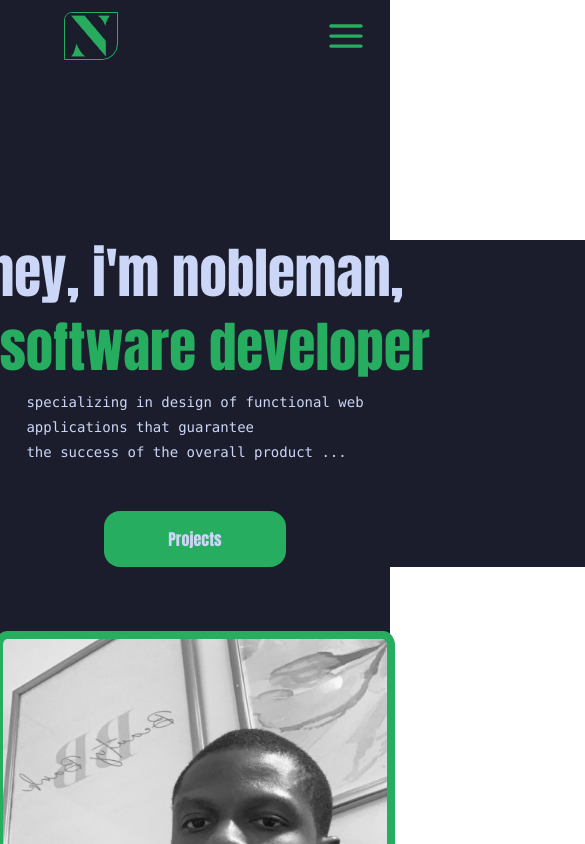
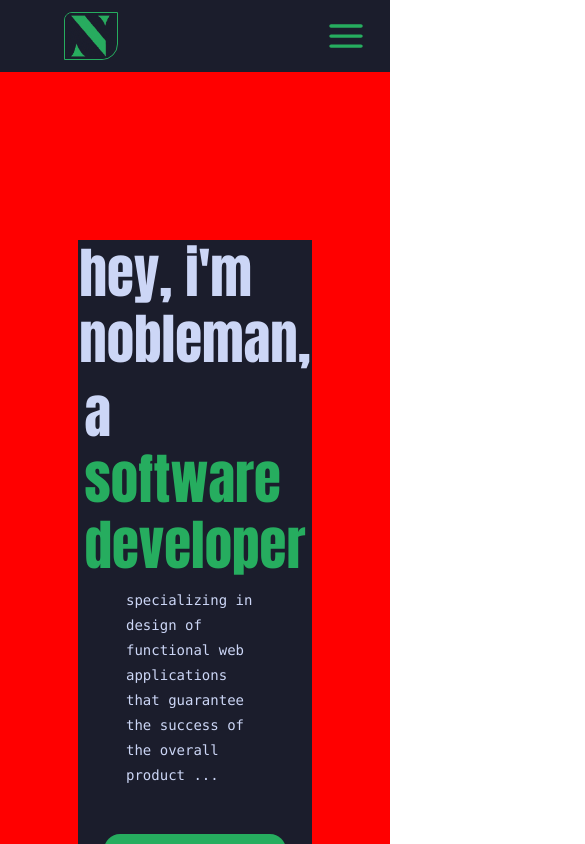
Before and after one commit to Tykoon11/Portforlio-site, a React (Create React App) app: page / in a window 390 px wide. Shown: the top 844 px of the page, 585 px wide, since content can reach past the window. Built offline with nearby package versions, Linux system fonts and the light colour scheme.

Commit message:
second commit

```diff
--- a/src/components/introbox/Biography.css
+++ b/src/components/introbox/Biography.css
@@ -16,6 +16,7 @@
   display: flex;
   justify-content: space-between;
   padding: 11rem;
+  /* background-color: aqua; */
 }
 #bio-can {
   background-color: var(--touch-color);
@@ -72,7 +73,8 @@
 
 @media (max-width: 1230px) {
   #bio-container {
-    background-color: var(--body-color);
+    /* background-color: var(--body-color); */
+    background-color: red;
     height: 100%;
     display: flex;
     flex-direction: column;
@@ -81,7 +83,8 @@
   #bio-can {
     background-color: var(--touch-color);
     margin-top: 4rem;
-    width: 900px;
+    width: 60vw;
+    padding: 0 3rem;
   }
   .photo1-bc {
     background: url("../../../public/images/profile2.jpg");
```
